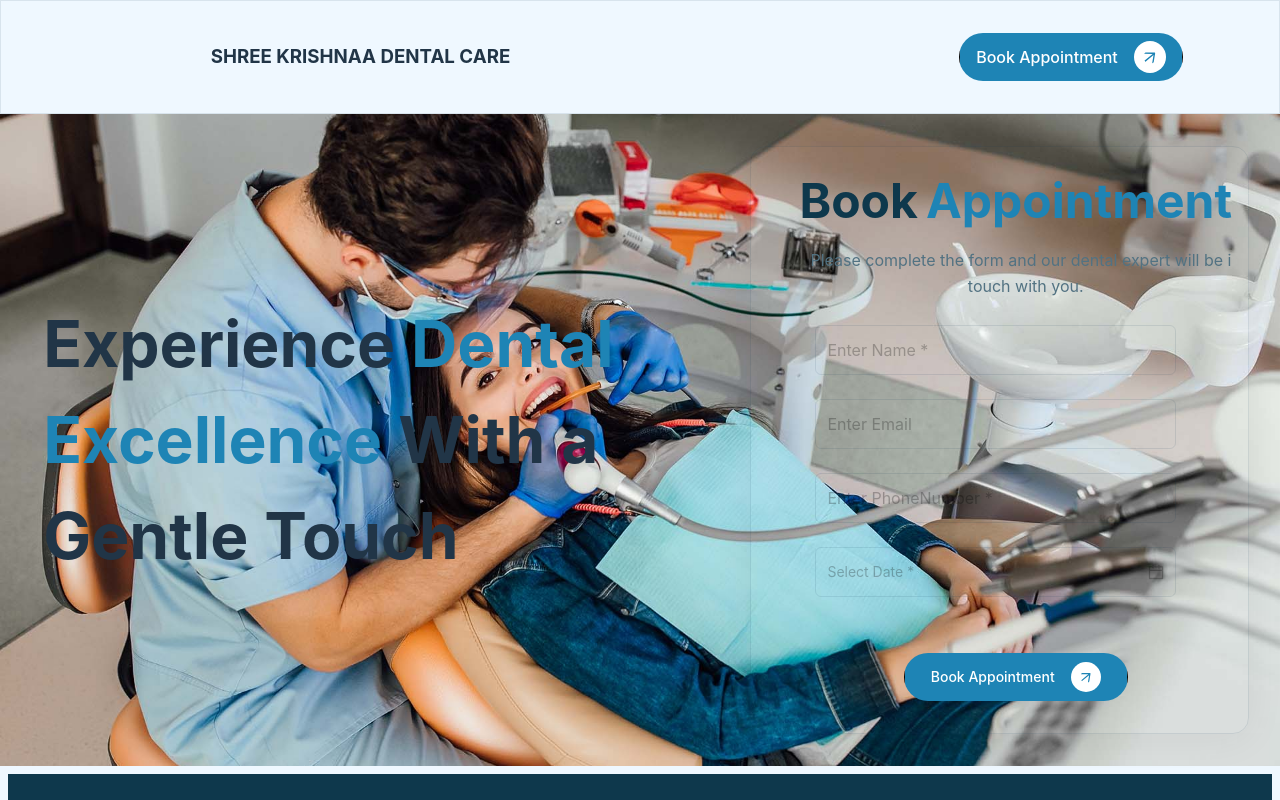
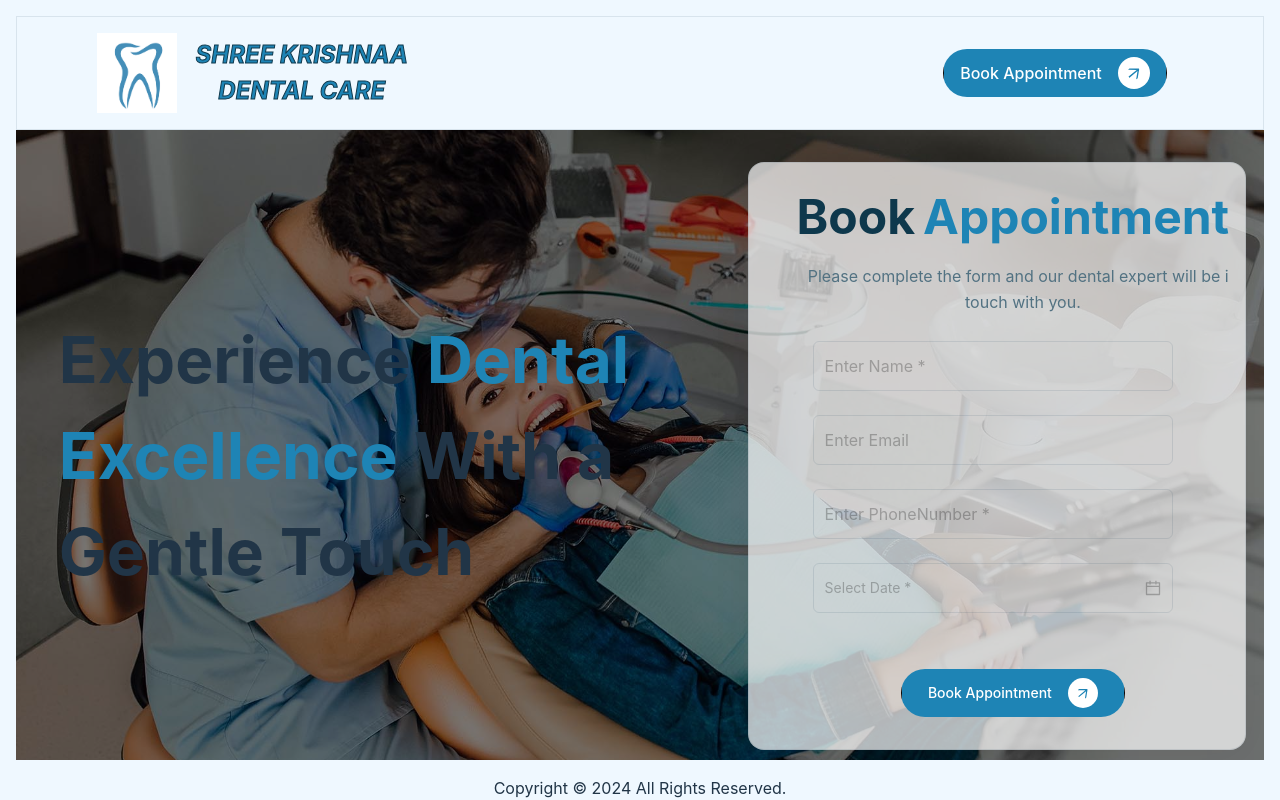
Before and after one commit to Karthikeyan1199/DentalProject, a React (Vite) app: page / in a window 1280 px wide. Shown: the top 800 px of the page. Built offline with nearby package versions, Linux system fonts and the light colour scheme.

Commit message:
#refs changes commit

```diff
--- a/src/Components/BasicDetails/BasicDetails.scss
+++ b/src/Components/BasicDetails/BasicDetails.scss
@@ -11,10 +11,10 @@
     background-repeat: no-repeat;
     background-size: cover;
     background-color: rgba(0, 0, 0, 0.5);
+    background-blend-mode: overlay;
     .image-container {
         position: relative;
         width: 100%;
-        display:block
       }
 
       .image-container img {
@@ -45,6 +45,7 @@
            align-items: center;
            flex-wrap: wrap;
            max-width: 55%;
+           z-index: 2;
            :nth-child(2),:nth-child(3){
             color: var(--highlight-color);
            }
--- a/src/Components/BookAppointment/BookAppointment.scss
+++ b/src/Components/BookAppointment/BookAppointment.scss
@@ -3,7 +3,7 @@
         &-container{
             box-shadow: 0px 4px 40px 0px rgba(0, 0, 0, 0.058823529411764705);
             padding: 1rem;
-            background-color: transparent;
+            background-color: rgba(255,255,255,0.7);
             border-color: var(--border-color);
             border-radius: 16px;
             display: flex;
--- a/src/Components/Button/UIButton.tsx
+++ b/src/Components/Button/UIButton.tsx
@@ -10,7 +10,7 @@ interface UIButtonProps {
 const UIButton = (props: UIButtonProps) => {
     const { buttonName = "", buttonClass = "", handleClick } = props;
 
-    return <div className="ui-button">
+    return <div className={`ui-button ${buttonClass}`}>
         <button className="ui-button-container" onClick={handleClick}>
             <div className="ui-button-container-inner">
                 <span className="button-name">{buttonName}</span>
--- a/src/Components/Header/Header.scss
+++ b/src/Components/Header/Header.scss
@@ -11,15 +11,34 @@
         flex: 1;
         margin-left: 3rem;
         width: 100%;
+        height: 100%;
+        display: flex;
+        align-items: center;
+        @media only screen and (max-width: 1024px) {
+            //display: none;
+            margin-left: unset;
+        }
+        .logo-image{
+            height: 100%;
+        }
+        .logo-text{
+            display: flex;
+            max-width: 250px;
+            font-size: 24px;
+            font-weight: bold;
+            font-style: italic;
+            -webkit-text-stroke: 1px var(--primary-color);
+            -webkit-text-fill-color: var(--highlight-color);
+            @media only screen and (max-width: 1024px) {
+                //display: none;
+                max-width: unset;
+            }
+        }
     }
 
     &-right {
-        .header-button{
-            @media only screen and (max-width: 1024px) {
-                .ui-button{
-                    display: none;
-                }
-            }
+        @media only screen and (max-width: 1024px) {
+            display: none;
         }
         flex: 1;
         justify-content: end;
--- a/src/Components/Header/Header.tsx
+++ b/src/Components/Header/Header.tsx
@@ -1,9 +1,11 @@
+import Constants from "../../Constants";
 import UIButton from "../Button/UIButton";
 import "./Header.scss"
 
 const Header = () => {
     return <div className="header">
         <div className="header-left">
+            <img src={Constants.logoImg} className="logo-image"></img>
             <h3 className="logo-text">SHREE KRISHNAA DENTAL CARE</h3>
         </div>
         <div className="header-right">
--- a/src/Constants.ts
+++ b/src/Constants.ts
@@ -1,7 +1,8 @@
 const Constants ={
     phoneImg:"src/assets/phone.svg",
     clockImg:"src/assets/clock.svg",
-    backgroundImg:"src/assets/hero-bg.jpg"
+    backgroundImg:"src/assets/hero-bg.jpg",
+    logoImg:"src/assets/logo.png"
 
 }
 
--- a/src/Pages/LandingPage.scss
+++ b/src/Pages/LandingPage.scss
@@ -2,7 +2,11 @@
     display: flex;
     flex-direction: column;
     padding: 1rem;
+    overflow: auto;
+    height: 100%;
     &-container{
         display: flex;
+        height: 100%;
+        overflow: auto;
     }
 }
--- a/src/Pages/LandingPage.tsx
+++ b/src/Pages/LandingPage.tsx
@@ -1,6 +1,7 @@
 import BasicDetails from "../Components/BasicDetails/BasicDetails.component"
 import Footer from "../Components/Footer/Footer"
 import Header from "../Components/Header/Header"
+import "./LandingPage.scss"
 
 const LandingPage = () => {
     return <div className="landing-page">
```
Also changed, not shown: src/assets/logo.png (added).
